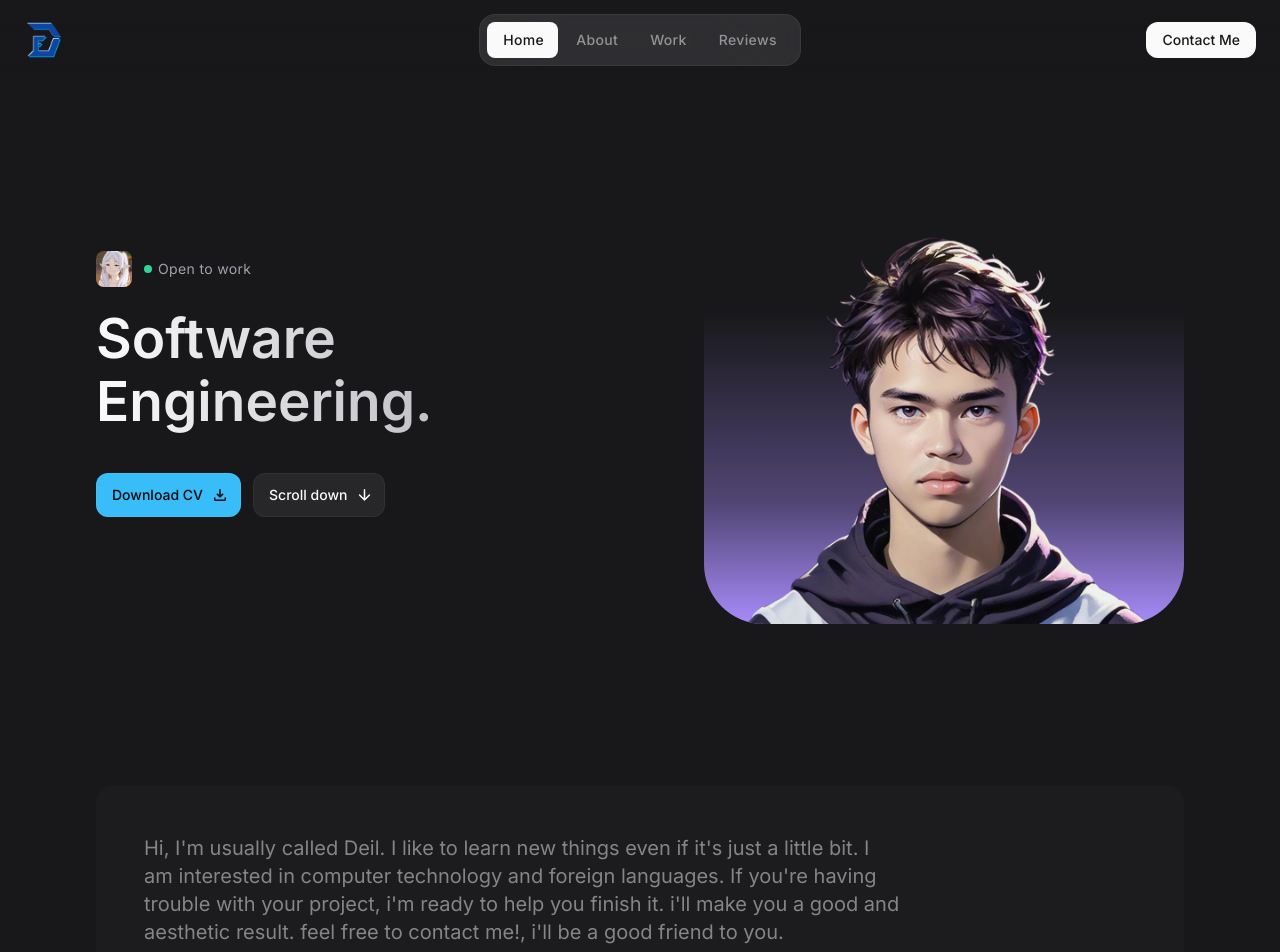
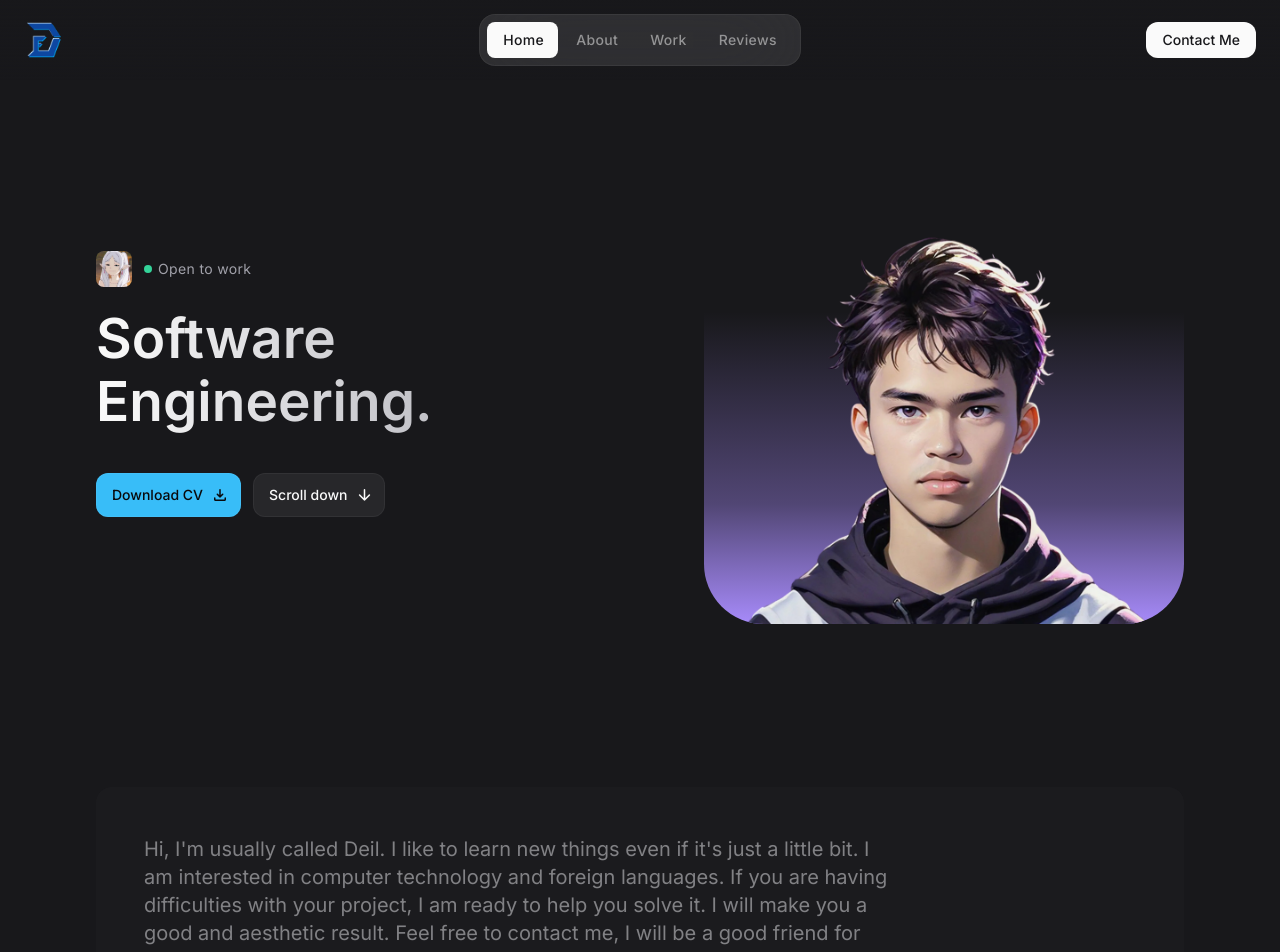
Before and after one commit to deilhamf/deil-site, a React (Vite) app: page / in a window 1280 px wide. Shown: the top 952 px of the page. Built offline with nearby package versions, Linux system fonts and the light colour scheme.

Commit message:
Update About.jsx

```diff
--- a/src/components/About.jsx
+++ b/src/components/About.jsx
@@ -24,9 +24,8 @@ const About = () => {
 
                 <div className="bg-zinc-800/50 p-7 rounded-2xl md:p-12 reveal-up">
                     <p className="text-zinc-300 mb-4 md:mb-8 md:text-xl md:max-w-[60ch]">
-                        Hi, I&apos;m usually called Deil. I like to learn new things even if it&apos;s just a little bit. I am interested in computer technology and foreign languages. If you&apos;re having trouble with your project, i&apos;m ready to help you finish it. i&apos;ll make you a good and aesthetic result. feel free to contact me!, i&apos;ll be a good friend to you.
+                        Hi, I'm usually called Deil. I like to learn new things even if it's just a little bit. I am interested in computer technology and foreign languages. If you are having difficulties with your project, I am ready to help you solve it. I will make you a good and aesthetic result. Feel free to contact me, I will be a good friend for you.
                     </p>
-
                     <div className="flex flex-wrap items-center gap-4 md:gap-7">
                         {
                             aboutItems.map(({ label, number }, key) => (
```
